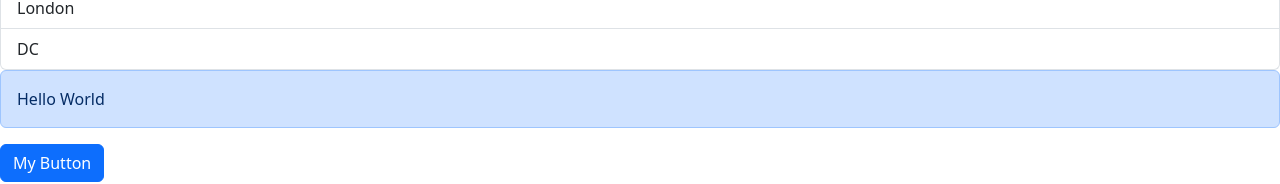
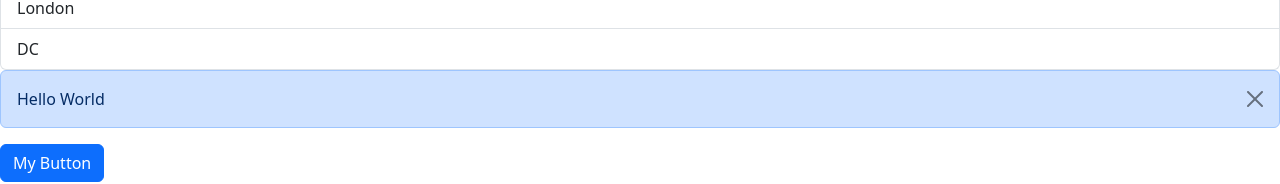
Before and after one commit to awab228/react-ts-vite, a React (Vite) app: page / in a window 1280 px wide. Shown: the part 151-335 px from the top of the page. Built offline with nearby package versions, Linux system fonts and the light colour scheme.

Commit message:
Modifies the Alert component to add close button and receive it's event from the props

```diff
--- a/src/components/Alert.tsx
+++ b/src/components/Alert.tsx
@@ -2,10 +2,22 @@
 
 interface Props {
   children: ReactNode;
+  onClose: () => void;
 }
 
-const Alert = ({ children }: Props) => {
-  return <div className="alert alert-primary">{children}</div>;
+const Alert = ({ children, onClose }: Props) => {
+  return (
+    <div className="alert alert-primary alert-dismissible">
+      {children}
+      <button
+        type="button"
+        className="btn-close"
+        data-bs-dismiss="alert"
+        aria-label="Close"
+        onClick={onClose}
+      ></button>
+    </div>
+  );
 };
 
 export default Alert;
```
